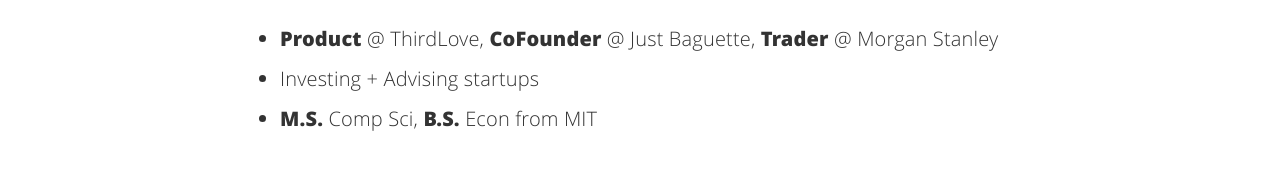
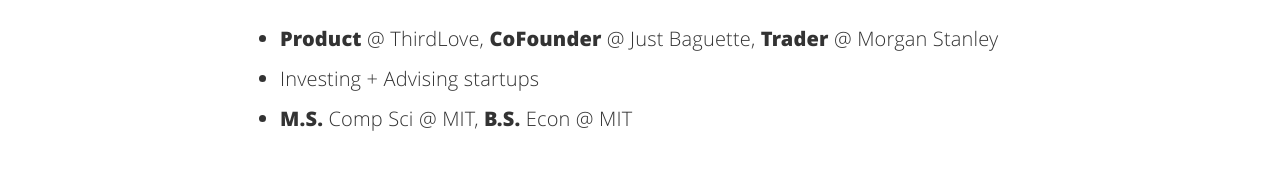
Before and after one commit to sunnylongx/sunnylongx.github.io, a Jekyll site: the page built from about.html, in a window 1280 px wide. Shown: the part 398-568 px from the top of the page. Built offline with Jekyll 4.4.1, drawn with Linux system fonts in a browser that asks for light colours.

Commit message:
about me changes 2

```diff
--- a/about.html
+++ b/about.html
@@ -12,7 +12,7 @@
 <ul>
 	<li><b>Product</b> @ ThirdLove, <b>CoFounder</b> @ Just Baguette, <b>Trader</b> @ Morgan Stanley</li>
 	<li>Investing + Advising startups</li>
-	<li><b>M.S.</b> Comp Sci, <b>B.S.</b> Econ from MIT</li>
+	<li><b>M.S.</b> Comp Sci @ MIT, <b>B.S.</b> Econ @ MIT</li>
 </ul>
 
 <!-- <ul class="recent">Most recent resume: <a href="../assets/SLresume.pdf">Sunny Long</a></ul> -->
```
